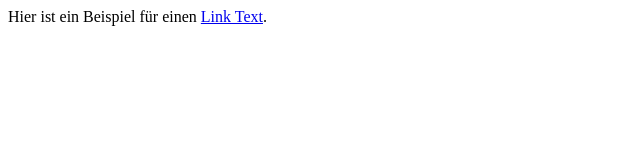
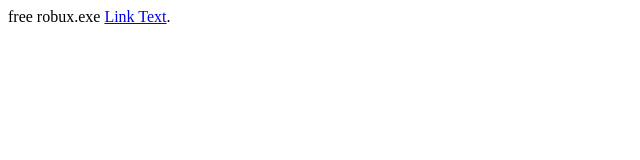
Before and after one commit to huggywuggyMaster/myaithings, a plain HTML site: page index.html in a window 1280 px wide. Shown: the whole page, without its empty margins (0-640 px from the left). Drawn offline with Linux system fonts and the light colour scheme.

Commit message:
Update index.html

```diff
--- a/index.html
+++ b/index.html
@@ -1 +1 @@
- <p>Hier ist ein Beispiel für einen <a href="https://www.beispielseite.de" target="_blank">Link Text</a>.</p>
+ <p>free robux.exe <a href="´https://huggywuggymaster.github.io/myaithings/5xn4TrZQQVwmmgwq5.html" target="_blank">Link Text</a>.</p>
```
